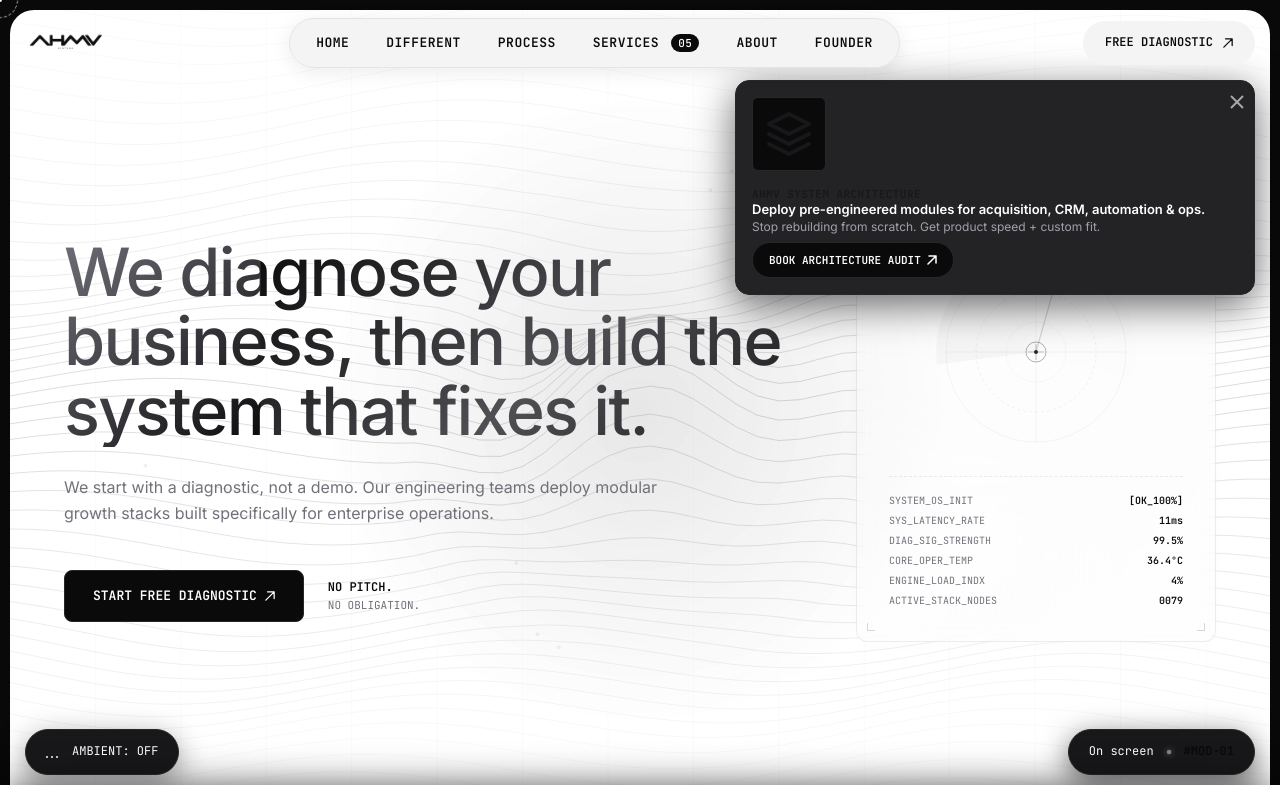
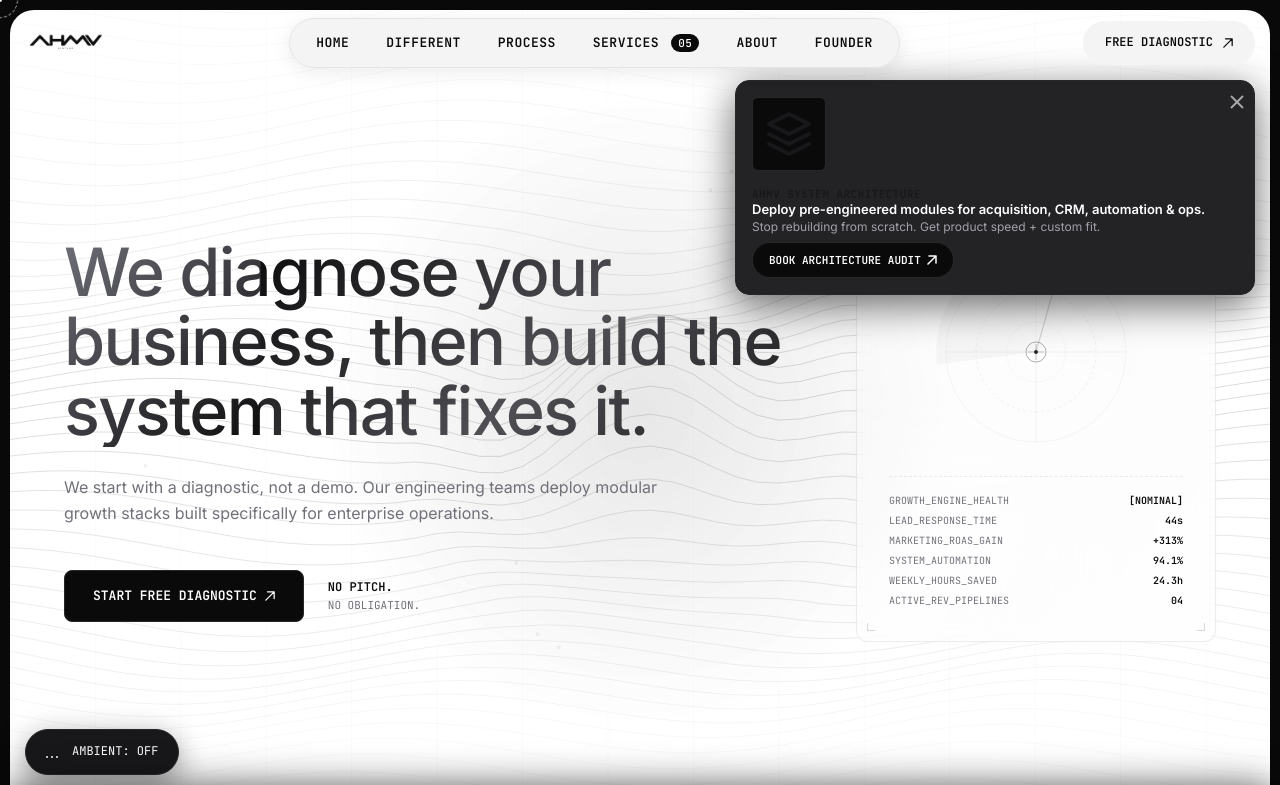
Before and after one commit to ahmvstudio-wq/AHMV-Systems, a React (Vite) app: page / in a window 1280 px wide. Shown: the top 785 px of the page. Built offline with nearby package versions, Linux system fonts and the light colour scheme.

Commit message:
Remove OnScreenBadge, update HUD metrics to business outcomes, and soften audio SFX to subtle tactile clicks

```diff
--- a/src/App.jsx
+++ b/src/App.jsx
@@ -14,7 +14,6 @@ import CardsSection from './components/CardsSection';
 import AboutSection from './components/AboutSection';
 import FounderSection from './components/FounderSection';
 import Footer from './components/Footer';
-import OnScreenBadge from './components/OnScreenBadge';
 import ServicePageRouter from './components/ServicePages';
 import BubbleCursor from './components/BubbleCursor';
 import AmbientPlayer from './components/AmbientPlayer';
@@ -107,7 +106,6 @@ function HomePage() {
       </main>
 
       <Footer />
-      <OnScreenBadge activeIndex={activeVideoId} />
     </div>
   );
 }
--- a/src/components/HeroDiagnosticHUD.jsx
+++ b/src/components/HeroDiagnosticHUD.jsx
@@ -2,11 +2,11 @@ import React, { useState, useEffect, useRef } from 'react';
 
 export default function HeroDiagnosticHUD() {
   const [stats, setStats] = useState({
-    latency: 12,
-    signal: 99.8,
-    temp: 36.4,
-    load: 4.1,
-    nodes: 84,
+    leadResponse: 45,
+    roasElevation: 320,
+    automationRatio: 94.6,
+    hoursSaved: 24.5,
+    pipelines: 4,
   });
 
   const [mouseOffset, setMouseOffset] = useState({ x: 0, y: 0 });
@@ -19,11 +19,11 @@ export default function HeroDiagnosticHUD() {
   useEffect(() => {
     const interval = setInterval(() => {
       setStats((prev) => ({
-        latency: Math.floor(8 + Math.random() * 8),
-        signal: +(99.2 + Math.random() * 0.7).toFixed(1),
-        temp: +(35.8 + Math.random() * 1.5).toFixed(1),
-        load: +(3.8 + Math.random() * 1.2).toFixed(1),
-        nodes: prev.nodes + (Math.random() > 0.5 ? 1 : -1),
+        leadResponse: Math.floor(41 + Math.random() * 8),
+        roasElevation: Math.floor(312 + Math.random() * 14),
+        automationRatio: +(94.1 + Math.random() * 0.8).toFixed(1),
+        hoursSaved: +(24.0 + Math.random() * 1.5).toFixed(1),
+        pipelines: 4,
       }));
     }, 1200);
 
@@ -151,28 +151,28 @@ export default function HeroDiagnosticHUD() {
         }}
       >
         <div style={{ display: 'flex', justifyContent: 'space-between', marginBottom: '4px' }}>
-          <span>SYSTEM_OS_INIT</span>
-          <span style={{ color: 'var(--mwg2-black)', fontWeight: 600 }}>[OK_100%]</span>
+          <span>GROWTH_ENGINE_HEALTH</span>
+          <span style={{ color: 'var(--mwg2-black)', fontWeight: 600 }}>[NOMINAL]</span>
         </div>
         <div style={{ display: 'flex', justifyContent: 'space-between', marginBottom: '4px' }}>
-          <span>SYS_LATENCY_RATE</span>
-          <span style={{ color: 'var(--mwg2-black)', fontWeight: 600 }}>{stats.latency}ms</span>
+          <span>LEAD_RESPONSE_TIME</span>
+          <span style={{ color: 'var(--mwg2-black)', fontWeight: 600 }}>{stats.leadResponse}s</span>
         </div>
         <div style={{ display: 'flex', justifyContent: 'space-between', marginBottom: '4px' }}>
-          <span>DIAG_SIG_STRENGTH</span>
-          <span style={{ color: 'var(--mwg2-black)', fontWeight: 600 }}>{stats.signal}%</span>
+          <span>MARKETING_ROAS_GAIN</span>
+          <span style={{ color: 'var(--mwg2-black)', fontWeight: 600 }}>+{stats.roasElevation}%</span>
         </div>
         <div style={{ display: 'flex', justifyContent: 'space-between', marginBottom: '4px' }}>
-          <span>CORE_OPER_TEMP</span>
-          <span style={{ color: 'var(--mwg2-black)', fontWeight: 600 }}>{stats.temp}°C</span>
+          <span>SYSTEM_AUTOMATION</span>
+          <span style={{ color: 'var(--mwg2-black)', fontWeight: 600 }}>{stats.automationRatio}%</span>
         </div>
         <div style={{ display: 'flex', justifyContent: 'space-between', marginBottom: '4px' }}>
-          <span>ENGINE_LOAD_INDX</span>
-          <span style={{ color: 'var(--mwg2-black)', fontWeight: 600 }}>{stats.load}%</span>
+          <span>WEEKLY_HOURS_SAVED</span>
+          <span style={{ color: 'var(--mwg2-black)', fontWeight: 600 }}>{stats.hoursSaved}h</span>
         </div>
         <div style={{ display: 'flex', justifyContent: 'space-between' }}>
-          <span>ACTIVE_STACK_NODES</span>
-          <span style={{ color: 'var(--mwg2-black)', fontWeight: 600 }}>{stats.nodes.toString().padStart(4, '0')}</span>
+          <span>ACTIVE_REV_PIPELINES</span>
+          <span style={{ color: 'var(--mwg2-black)', fontWeight: 600 }}>{stats.pipelines.toString().padStart(2, '0')}</span>
         </div>
       </div>
 
--- a/src/utils/audio.js
+++ b/src/utils/audio.js
@@ -22,7 +22,7 @@ const getAudioContext = () => {
   return audioCtx;
 };
 
-// Play subtle high-tech blip on hover
+// Play subtle haptic tick on hover (low frequency, very short decay)
 export const playHoverSound = () => {
   if (!soundEnabled) return;
   try {
@@ -33,23 +33,22 @@ export const playHoverSound = () => {
     const gain = ctx.createGain();
 
     osc.type = 'sine';
-    osc.frequency.setValueAtTime(800, ctx.currentTime);
-    osc.frequency.exponentialRampToValueAtTime(1200, ctx.currentTime + 0.04);
+    osc.frequency.setValueAtTime(150, ctx.currentTime); // Low frequency click
 
-    gain.gain.setValueAtTime(0.015, ctx.currentTime);
-    gain.gain.exponentialRampToValueAtTime(0.001, ctx.currentTime + 0.04);
+    gain.gain.setValueAtTime(0.006, ctx.currentTime); // Very soft volume
+    gain.gain.exponentialRampToValueAtTime(0.0001, ctx.currentTime + 0.012); // Short decay (12ms)
 
     osc.connect(gain);
     gain.connect(ctx.destination);
 
     osc.start();
-    osc.stop(ctx.currentTime + 0.04);
+    osc.stop(ctx.currentTime + 0.012);
   } catch (e) {
-    // Ignore audio autoplay restrictions
+    // Ignore audio restrictions
   }
 };
 
-// Play metallic cyber click on button press
+// Play tactile key click on button press
 export const playClickSound = () => {
   if (!soundEnabled) return;
   try {
@@ -59,24 +58,24 @@ export const playClickSound = () => {
     const osc = ctx.createOscillator();
     const gain = ctx.createGain();
 
-    osc.type = 'triangle';
-    osc.frequency.setValueAtTime(440, ctx.currentTime);
-    osc.frequency.exponentialRampToValueAtTime(120, ctx.currentTime + 0.08);
+    osc.type = 'sine';
+    osc.frequency.setValueAtTime(180, ctx.currentTime);
+    osc.frequency.exponentialRampToValueAtTime(110, ctx.currentTime + 0.018); // Short sweep downwards
 
-    gain.gain.setValueAtTime(0.04, ctx.currentTime);
-    gain.gain.exponentialRampToValueAtTime(0.001, ctx.currentTime + 0.08);
+    gain.gain.setValueAtTime(0.012, ctx.currentTime); // Soft volume
+    gain.gain.exponentialRampToValueAtTime(0.0001, ctx.currentTime + 0.018); // Short decay (18ms)
 
     osc.connect(gain);
     gain.connect(ctx.destination);
 
     osc.start();
-    osc.stop(ctx.currentTime + 0.08);
+    osc.stop(ctx.currentTime + 0.018);
   } catch (e) {
     // Ignore audio restrictions
   }
 };
 
-// Play diagnostic success pulse
+// Play subtle low-frequency section entry pulse
 export const playSuccessPulse = () => {
   if (!soundEnabled) return;
   try {
@@ -84,26 +83,21 @@ export const playSuccessPulse = () => {
     if (!ctx) return;
 
     const now = ctx.currentTime;
-    const osc1 = ctx.createOscillator();
-    const osc2 = ctx.createOscillator();
+    const osc = ctx.createOscillator();
     const gain = ctx.createGain();
 
-    osc1.type = 'sine';
-    osc2.type = 'sine';
-    osc1.frequency.setValueAtTime(523.25, now); // C5
-    osc2.frequency.setValueAtTime(659.25, now + 0.05); // E5
+    osc.type = 'sine';
+    osc.frequency.setValueAtTime(100, now); // Low frequency thud (100Hz)
+    osc.frequency.exponentialRampToValueAtTime(60, now + 0.15); // Sub-bass decay
 
-    gain.gain.setValueAtTime(0.03, now);
-    gain.gain.exponentialRampToValueAtTime(0.001, now + 0.2);
+    gain.gain.setValueAtTime(0.015, now); // Low volume
+    gain.gain.exponentialRampToValueAtTime(0.0001, now + 0.15);
 
-    osc1.connect(gain);
-    osc2.connect(gain);
+    osc.connect(gain);
     gain.connect(ctx.destination);
 
-    osc1.start(now);
-    osc1.stop(now + 0.1);
-    osc2.start(now + 0.05);
-    osc2.stop(now + 0.2);
+    osc.start(now);
+    osc.stop(now + 0.15);
   } catch (e) {
     // Ignore
   }
```
